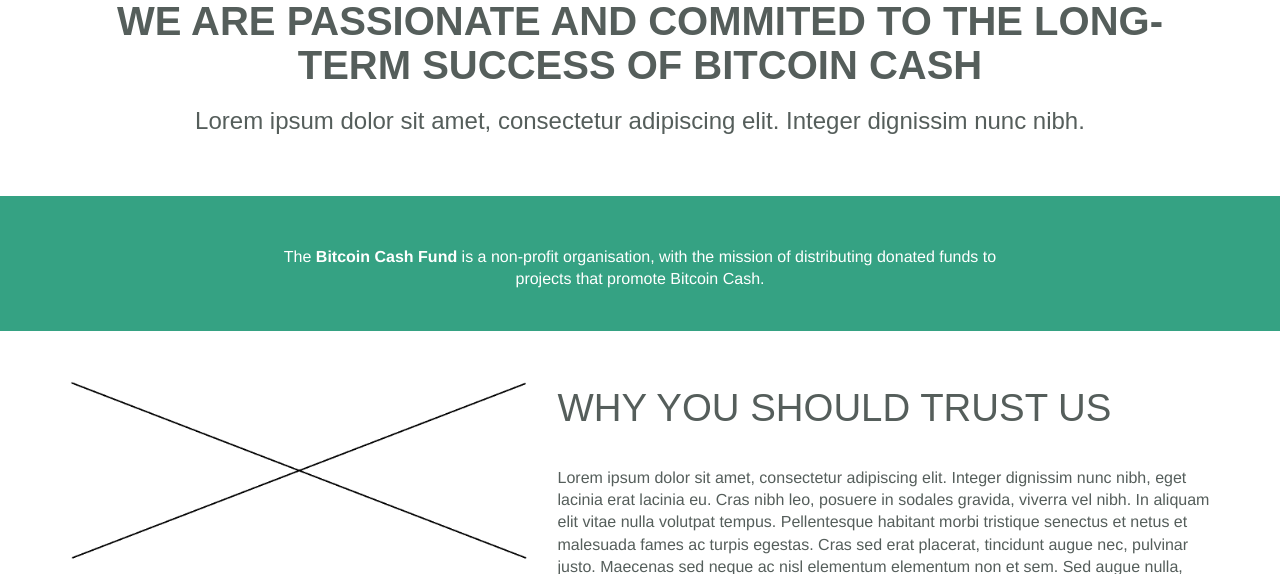
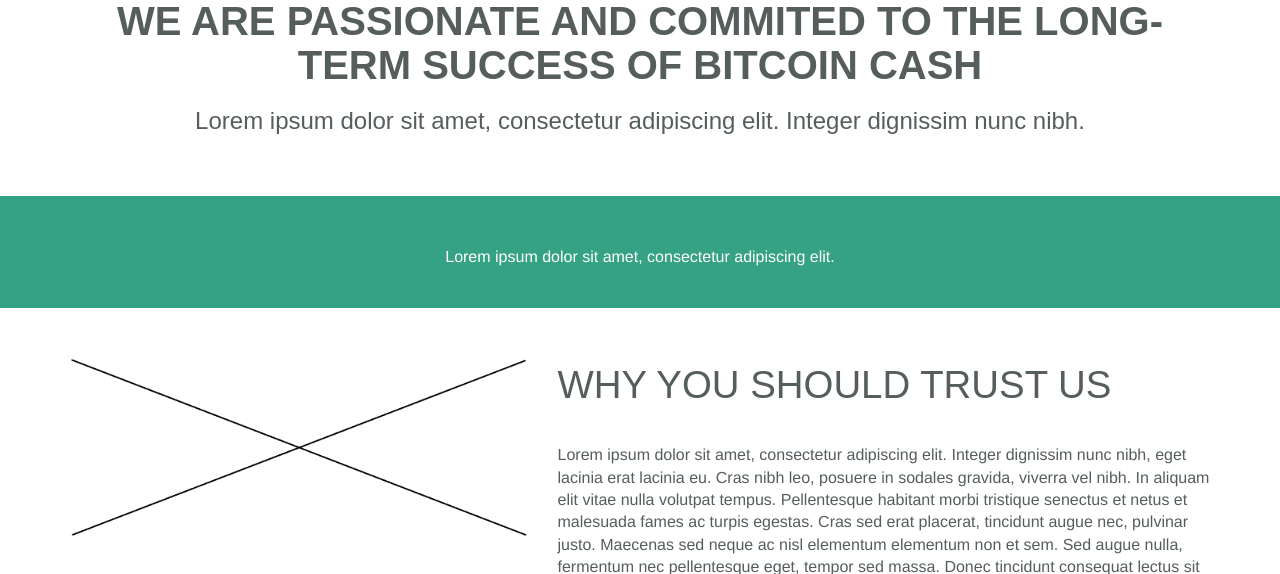
Before and after one commit to The-Bitcoin-Cash-Fund/thebitcoincash.fund, a PHP site: page /about/ in a window 1280 px wide. Shown: the part 554-1128 px from the top of the page. Run offline with PHP 8.4, Linux system fonts and the light colour scheme; data that the repository does not hold is empty; some web fonts are replaced.

Commit message:
Minor updates

```diff
--- a/html/about/index.php
+++ b/html/about/index.php
@@ -27,7 +27,7 @@
         <div class="container">
           <div class="row">
             <div class="col-xs-12">
-              <p>The <strong>Bitcoin Cash Fund</strong> is a non-profit organisation, with the mission of distributing donated funds to projects that promote Bitcoin Cash.</p>
+              <p>Lorem ipsum dolor sit amet, consectetur adipiscing elit.</p>
             </div>
           </div>
         </div>
--- a/html/assets/css/text.css
+++ b/html/assets/css/text.css
@@ -74,8 +74,6 @@ h3 {
 }
 
 
-
-
 /* HR Line
 ------------------------------------------------------------- */
 .border,
```
